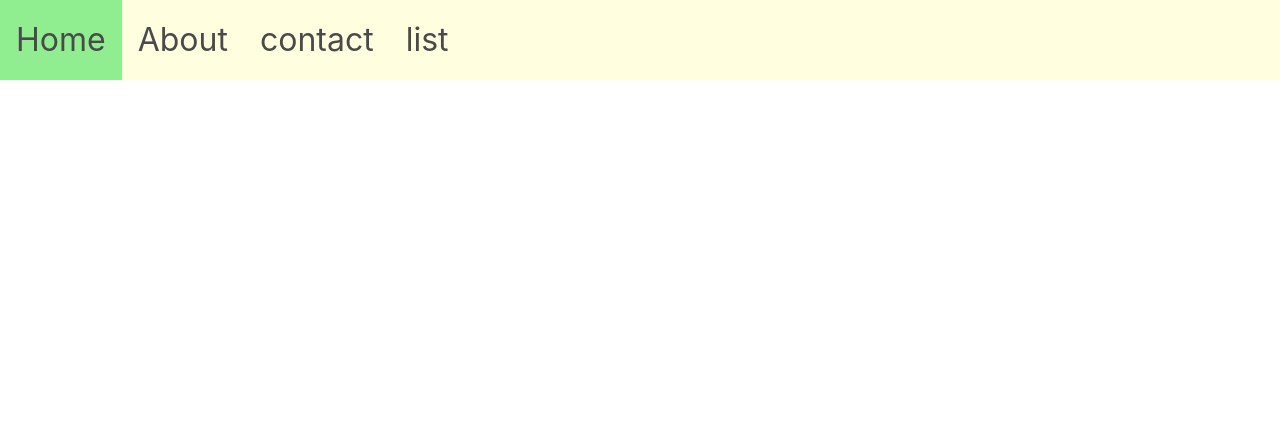
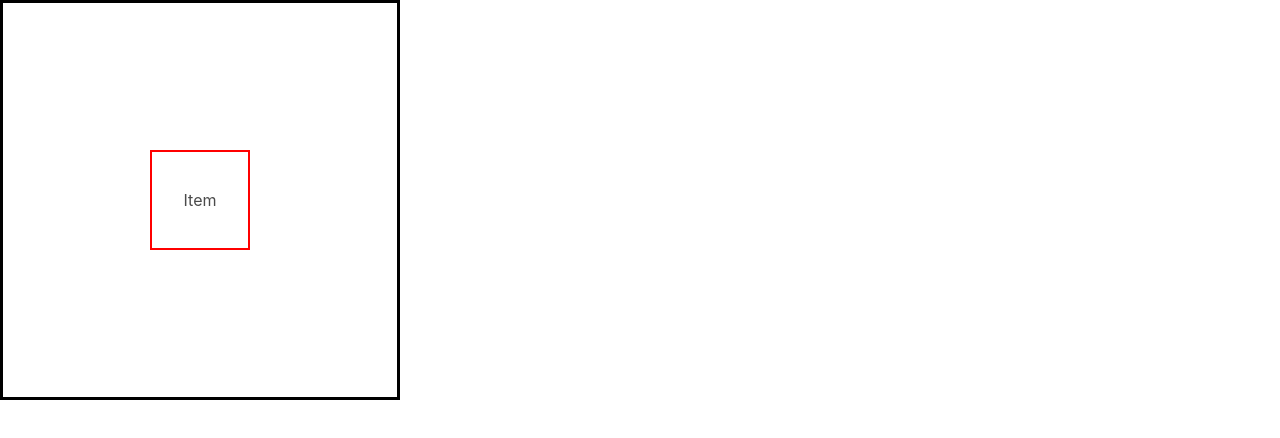
Before and after one commit to madhavi-anneboina/my-reactapp, a React (Create React App) app: page / in a window 1280 px wide. Shown: the top 438 px of the page. Built offline with nearby package versions, Linux system fonts and the light colour scheme.

Commit message:
flexbox changes added

```diff
--- a/src/App.js
+++ b/src/App.js
@@ -30,16 +30,10 @@ import HoverCounterTwo from "./components/HoverCounterTwo";
 
 const App = () => {
   return (
-    <>
-      <nav class="nav">
-        <ul>
-          <li>Home</li>
-          <li>About</li>
-
-          <li>contact</li>
-          <li>list</li>
-        </ul>
-      </nav>
+   <div class="mad">
+       <div class="itm">
+         Item
+       </div>
 
       {/* <Greet name="ramana">
         <div>How are you doing props</div>
@@ -89,7 +83,7 @@ const App = () => {
           <HoverCounterTwo count={count} incrementCount={incrementCount} />
         )}
       /> */}
-    </>
+    </div>
   );
 };
 
--- a/src/index.css
+++ b/src/index.css
@@ -96,14 +96,13 @@ div p{
   border: 2px solid black;
 }
 
-.container{
+/* .container{
   border:6px solid black;
   display: flex;
   align-content: center;
   height: 400px;
 
-
-}
+} */
 
 .flex-item{
   border:3px solid black;
@@ -207,3 +206,22 @@ align-self: flex-start;
     background-color: yellow;
   }
 }
+
+.mad {
+  width:400px;
+  height:400px;
+  border: 3px solid black;
+  display: flex;
+  align-items: center;
+  justify-content: center;
+}
+
+.itm{
+width: 100px;
+height: 100px;
+border: 2px solid red;
+display: flex;
+justify-content: center;
+align-items: center;
+
+}
```
